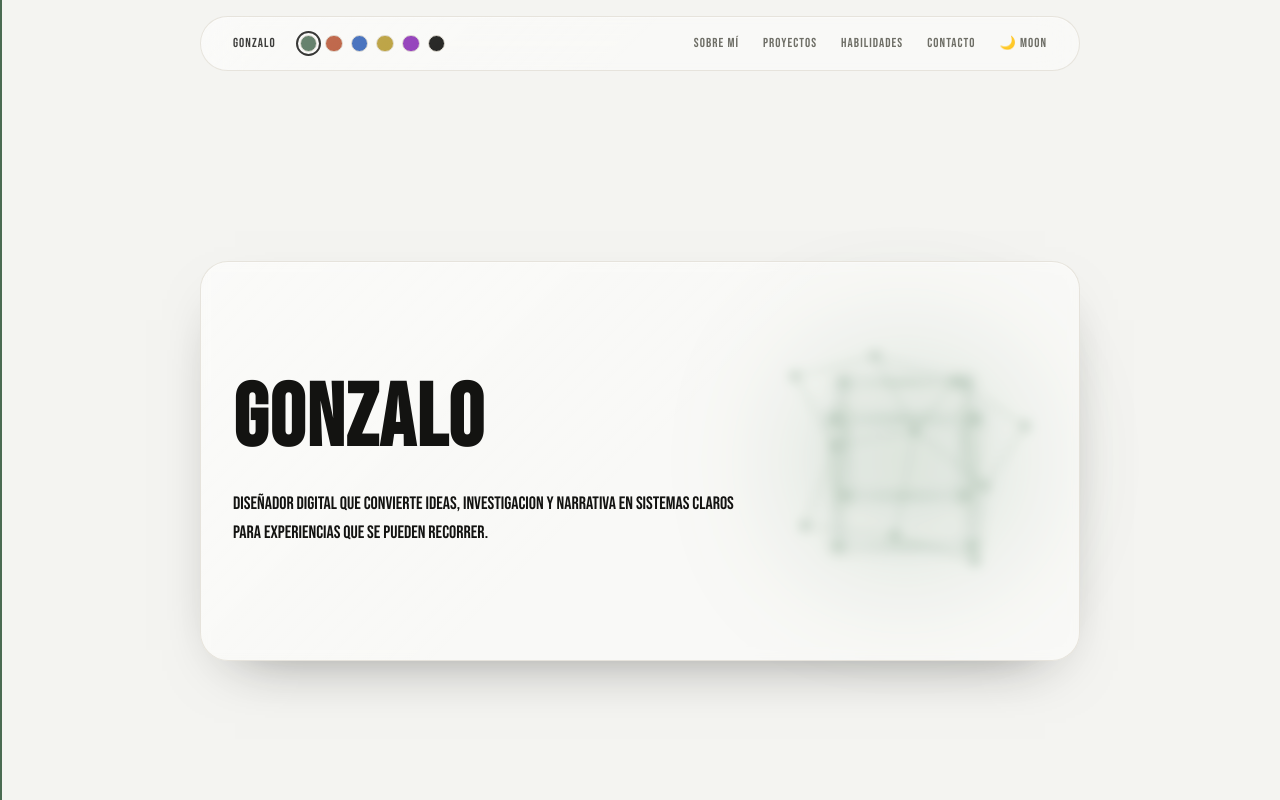
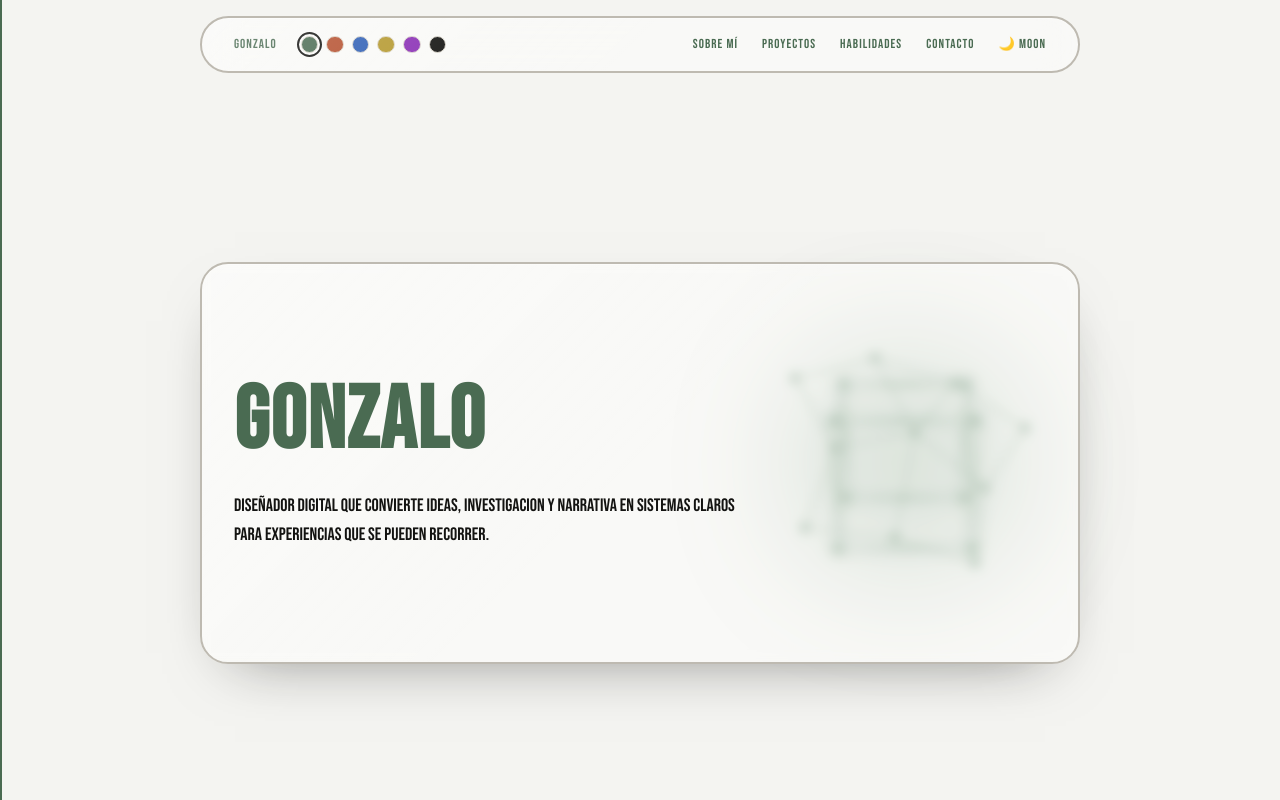
Before and after one commit to GonzaloOo4/tallarinaso, a Next.js app: page / in a window 1280 px wide. Shown: the top 800 px of the page. Built offline with nearby package versions, Linux system fonts and the light colour scheme.

Commit message:
Apply colorimetry across site

```diff
--- a/src/components/ColorimetriaPicker.tsx
+++ b/src/components/ColorimetriaPicker.tsx
@@ -1,36 +1,46 @@
 'use client';
 
 import { useEffect, useState } from 'react';
+import { useTheme } from 'next-themes';
 import { cn } from '@/lib/utils';
 
 const STORAGE_KEY = 'nombre-color';
-const SWATCHES = ['#4A6B52', '#B5502F', '#2F5FB5', '#B5992F', '#8A2FB5', '#131311'];
+const DEFAULT_COLOR = '#4A6B52';
+const DARK_COLOR = '#131311';
+const SWATCHES = [DEFAULT_COLOR, '#B5502F', '#2F5FB5', '#B5992F', '#8A2FB5', DARK_COLOR];
 
-const applyColor = (color: string) => {
-  document.documentElement.style.setProperty('--name-color', color);
+const applyColor = (color: string | null) => {
+  if (color) {
+    document.documentElement.style.setProperty('--name-color', color);
+  } else {
+    document.documentElement.style.removeProperty('--name-color');
+  }
 };
 
 export const ColorimetriaPicker = ({ onlyButtons = false }: { onlyButtons?: boolean }) => {
-  const [color, setColor] = useState('#4A6B52');
+  const { resolvedTheme } = useTheme();
+  const [color, setColor] = useState(DEFAULT_COLOR);
 
   useEffect(() => {
     const saved = window.localStorage.getItem(STORAGE_KEY);
     if (saved) {
       setColor(saved);
-      applyColor(saved);
     }
   }, []);
 
+  useEffect(() => {
+    applyColor(resolvedTheme === 'dark' && color === DARK_COLOR ? null : color);
+  }, [color, resolvedTheme]);
+
   const handleChange = (next: string) => {
     setColor(next);
-    applyColor(next);
     window.localStorage.setItem(STORAGE_KEY, next);
   };
 
   return (
     <div className={cn('colorimetria', onlyButtons && 'colorimetria-buttons-only')}>
       <div className="colorimetria-swatches" role="group" aria-label="Colores predefinidos">
-        {SWATCHES.map((swatch) => (
+        {SWATCHES.filter((swatch) => resolvedTheme !== 'dark' || swatch !== DARK_COLOR).map((swatch) => (
           <button
             key={swatch}
             type="button"
```
Also changed, not shown: src/app/globals.css.
